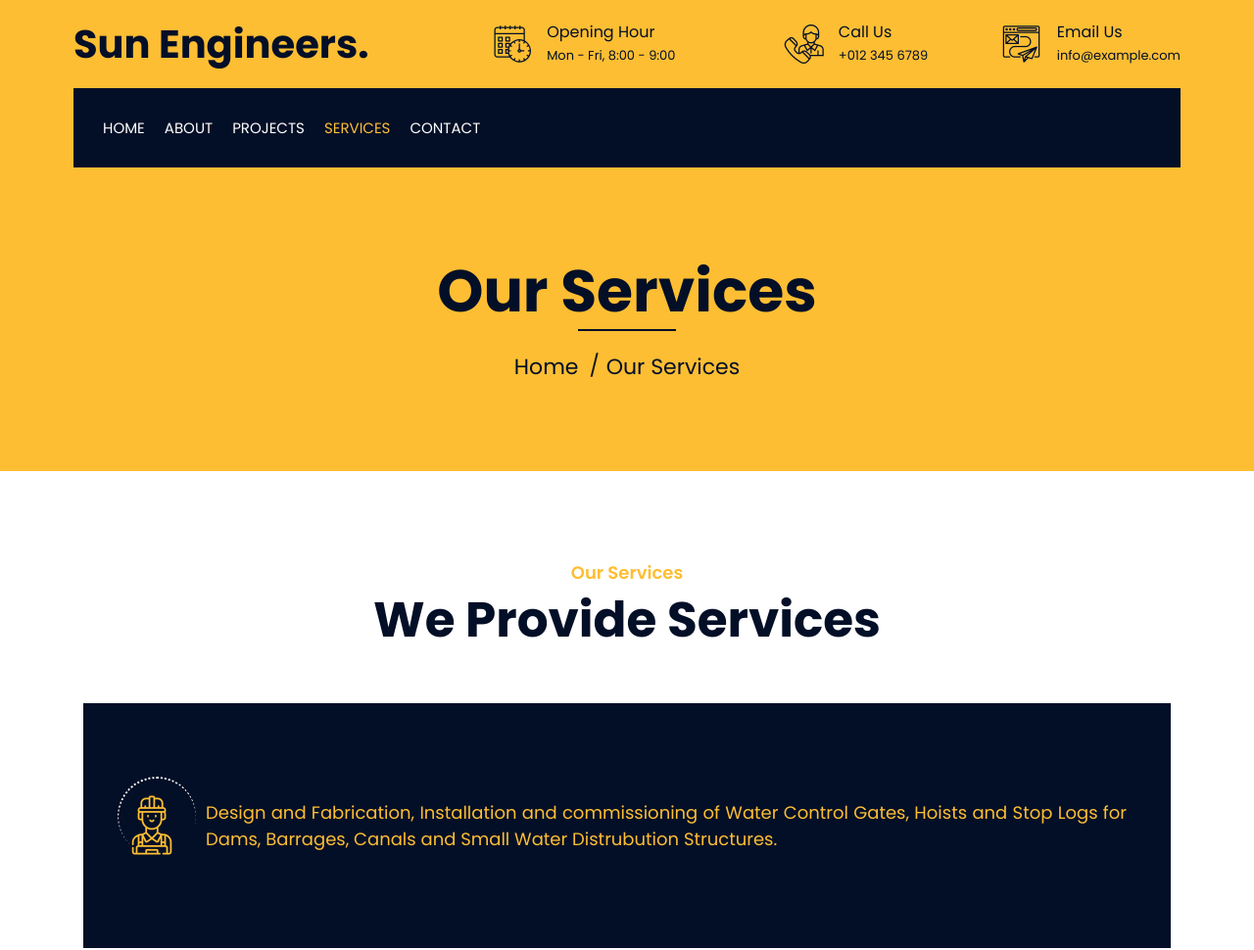
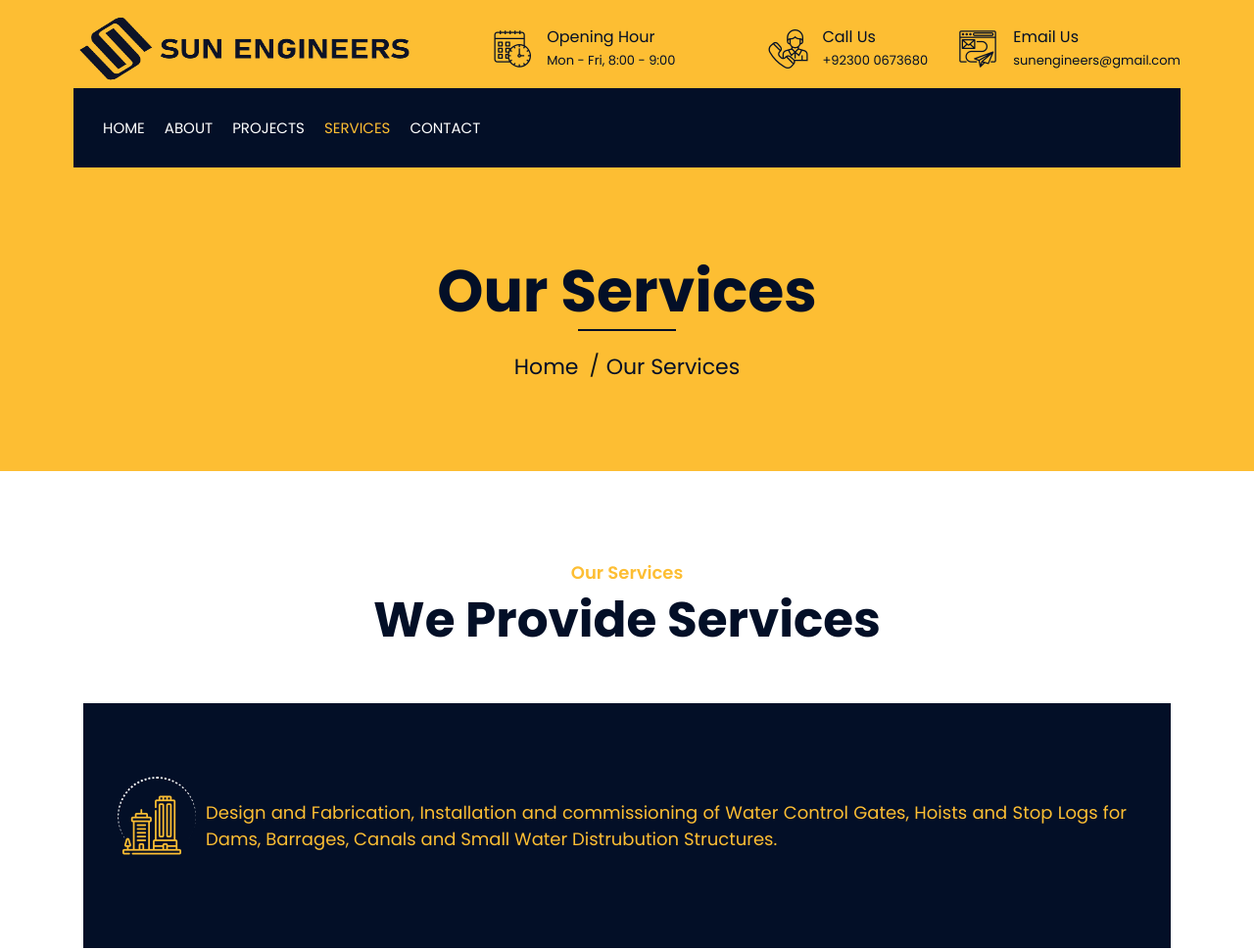
Before and after one commit to waqasahmed94/sun-engineer3, a plain HTML site: page service.html in a window 1280 px wide. Shown: the top 970 px of the page at 98% size. Drawn offline with nearby package versions, Linux system fonts and the light colour scheme.

Commit message:
icons changed and header logo updated

```diff
--- a/service.html
+++ b/service.html
@@ -36,8 +36,8 @@
                         <div class="col-lg-4 col-md-12">
                             <div class="logo">
                                 <a href="index.html">
-                                    <h1>Sun Engineers.</h1>
-                                    <!-- <img src="img/logo.jpg" alt="Logo"> -->
+                                   <!-- <h1>Sun Engineers.</h1>  -->
+                                    <img src="img/LOGO3.png" alt="Logo">
                                 </a>
                             </div>
                         </div>
@@ -61,7 +61,7 @@
                                         </div>
                                         <div class="top-bar-text">
                                             <h3>Call Us</h3>
-                                            <p>+012 345 6789</p>
+                                            <p>+92300 0673680</p>
                                         </div>
                                     </div>
                                 </div>
@@ -72,7 +72,7 @@
                                         </div>
                                         <div class="top-bar-text">
                                             <h3>Email Us</h3>
-                                            <p>info@example.com</p>
+                                            <p>sunengineers@gmail.com</p>
                                         </div>
                                     </div>
                                 </div>
@@ -140,7 +140,7 @@
                                 <div class="col-lg-12 col-md-12 serviceBlock">
                                     <div class="feature-item">
                                         <div class="feature-icon">
-                                            <i class="flaticon-worker"></i>
+                                            <i class="flaticon-building"></i>
                                         </div>
                                         <div class="feature-text">
                                             <!-- <h3>Designing</h3> -->
@@ -153,7 +153,7 @@
                                 <div class="col-lg-12 col-md-12 serviceBlock">
                                     <div class="feature-item">
                                         <div class="feature-icon">
-                                            <i class="flaticon-building"></i>
+                                            <i class="flaticon-crane"></i>
                                         </div>
                                         <div class="feature-text">
                                             <!-- <h3>Fabrication</h3> -->
@@ -166,7 +166,7 @@
                                 <div class="col-lg-12 col-md-12 serviceBlock">
                                     <div class="feature-item">
                                         <div class="feature-icon">
-                                            <i class="flaticon-call"></i>
+                                            <i class="flaticon-concrete"></i>
                                         </div>
                                         <div class="feature-text">
                                             <!-- <h3>Installation</h3> -->
```
Also changed, not shown: about.html (+4 -4 lines), contact.html (+4 -4 lines), index.html (+2 -2 lines), portfolio.html (+4 -4 lines).
